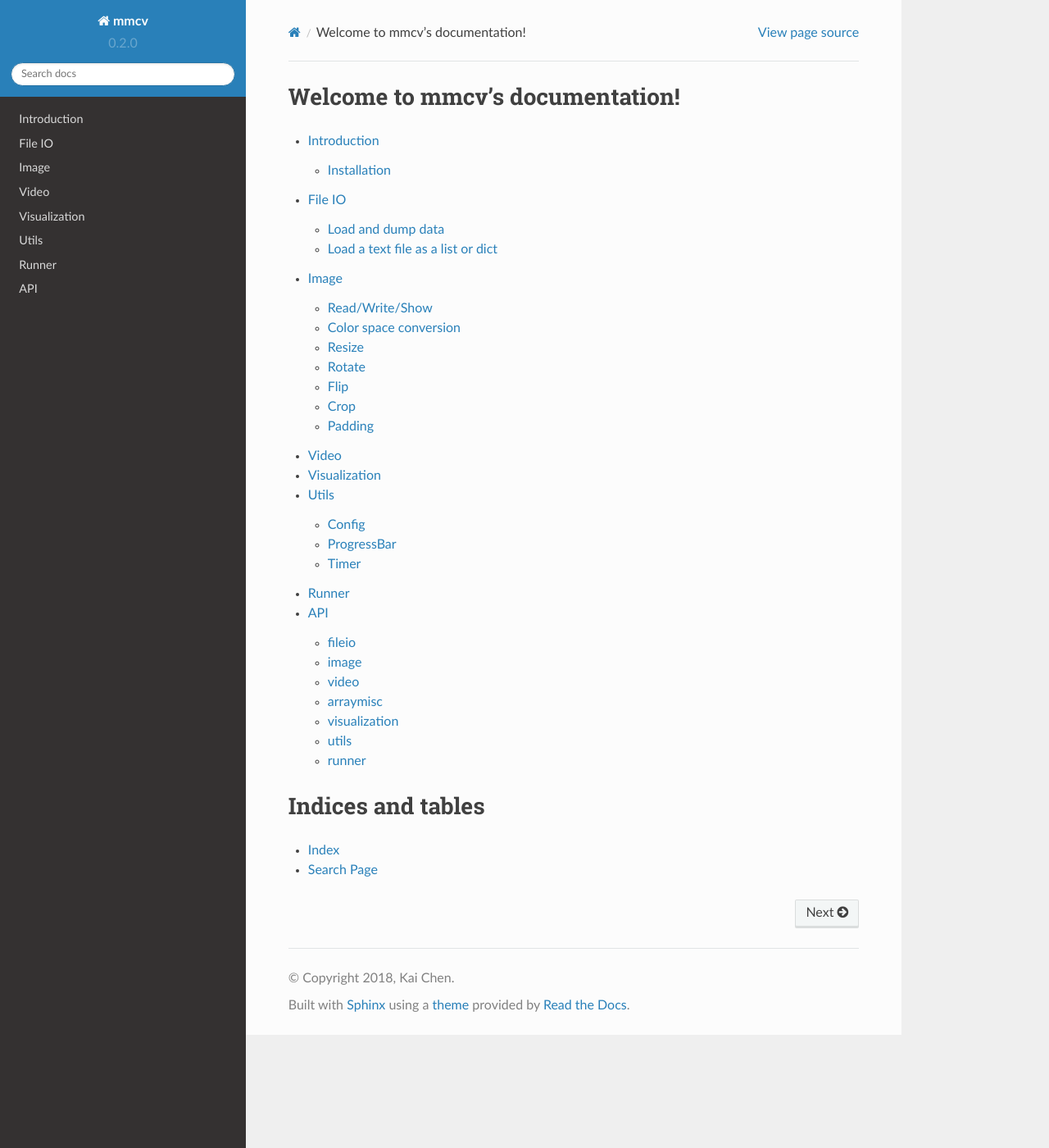
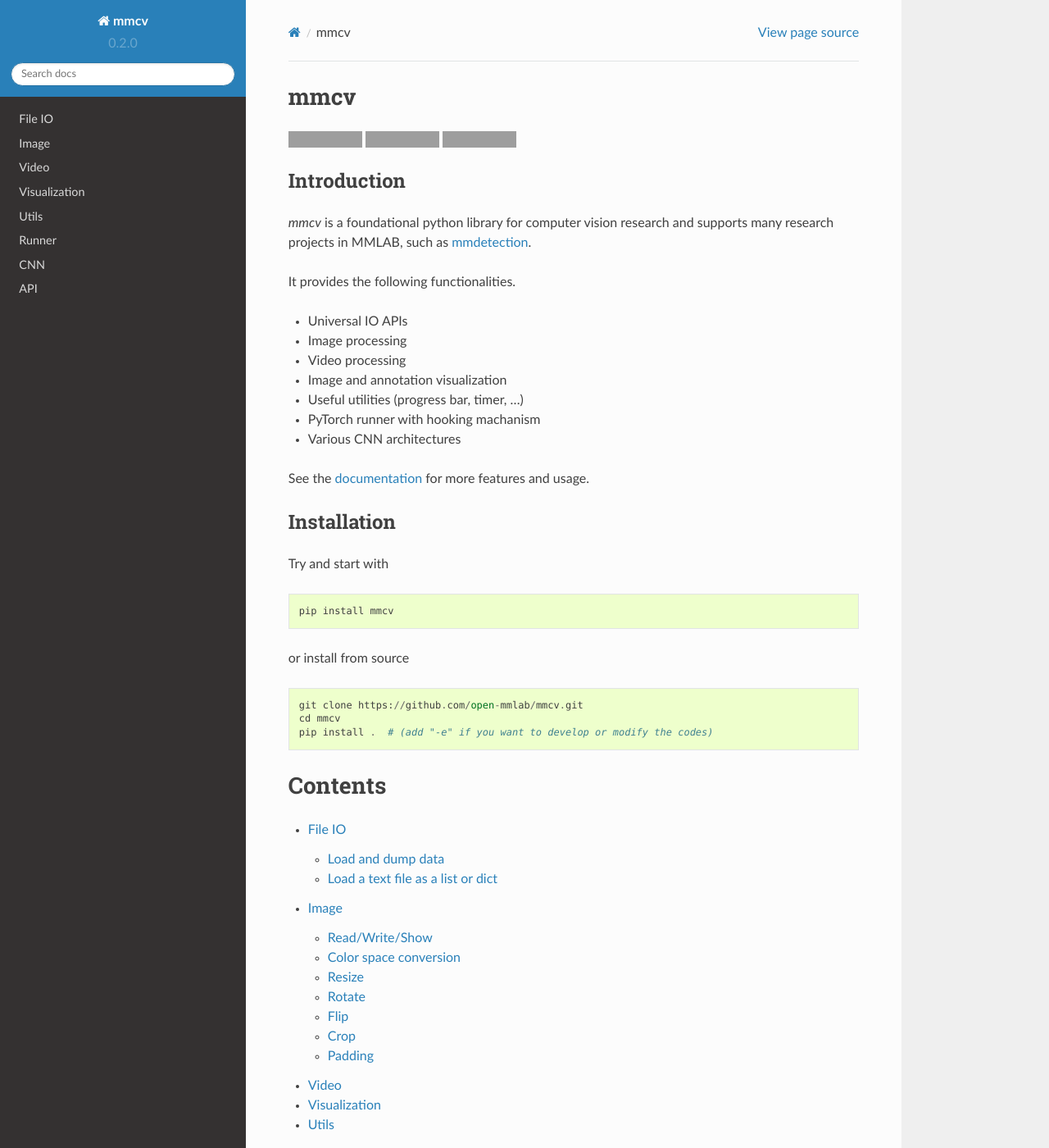
Before and after one commit to open-mmlab/mmcv, a Sphinx documentation site: the page built from docs/index.rst, in a window 1280 px wide and 1400 px high. Shown: the whole window at 82% size. Built offline with Sphinx 7.4.7 and the Read the Docs theme 2.0.0, drawn with Linux system fonts in a browser that asks for light colours; grey boxes are pictures that could not be loaded.

Commit message:
update the documentation for release

```diff
--- /dev/null
+++ b/README.rst
@@ -0,0 +1,49 @@
+mmcv
+====
+
+.. image:: https://travis-ci.com/open-mmlab/mmcv.svg?branch=master
+  :target: https://travis-ci.com/open-mmlab/mmcv
+
+.. image:: https://codecov.io/gh/open-mmlab/mmcv/branch/master/graph/badge.svg
+  :target: https://codecov.io/gh/open-mmlab/mmcv
+
+.. image:: 	https://img.shields.io/github/license/open-mmlab/mmcv.svg
+  :target: https://github.com/open-mmlab/mmcv/blob/master/LICENSE
+
+
+Introduction
+------------
+
+`mmcv` is a foundational python library for computer vision research and supports many
+research projects in MMLAB, such as `mmdetection <https://github.com/open-mmlab/mmdetection>`_.
+
+It provides the following functionalities.
+
+- Universal IO APIs
+- Image processing
+- Video processing
+- Image and annotation visualization
+- Useful utilities (progress bar, timer, ...)
+- PyTorch runner with hooking machanism
+- Various CNN architectures
+
+See the `documentation <http://mmcv.readthedocs.io/en/latest>`_ for more features and usage.
+
+
+Installation
+------------
+
+Try and start with
+
+.. code::
+
+    pip install mmcv
+
+
+or install from source
+
+.. code::
+
+    git clone https://github.com/open-mmlab/mmcv.git
+    cd mmcv
+    pip install .  # (add "-e" if you want to develop or modify the codes)
--- a/docs/index.rst
+++ b/docs/index.rst
@@ -1,16 +1,18 @@
-Welcome to mmcv's documentation!
-==================================
+.. include:: ../README.rst
+
+Contents
+========
 
 .. toctree::
    :maxdepth: 2
 
-   intro.md
    io.md
    image.md
    video.md
    visualization.md
    utils.md
    runner.md
+   cnn.md
    api.rst
 
 
```
Also changed, not shown: README.md (deleted, +0 -2 lines), docs/cnn.md (added, +16 -0 lines), docs/intro.md (deleted, +0 -33 lines), docs/runner.md (+2 -0 lines).
